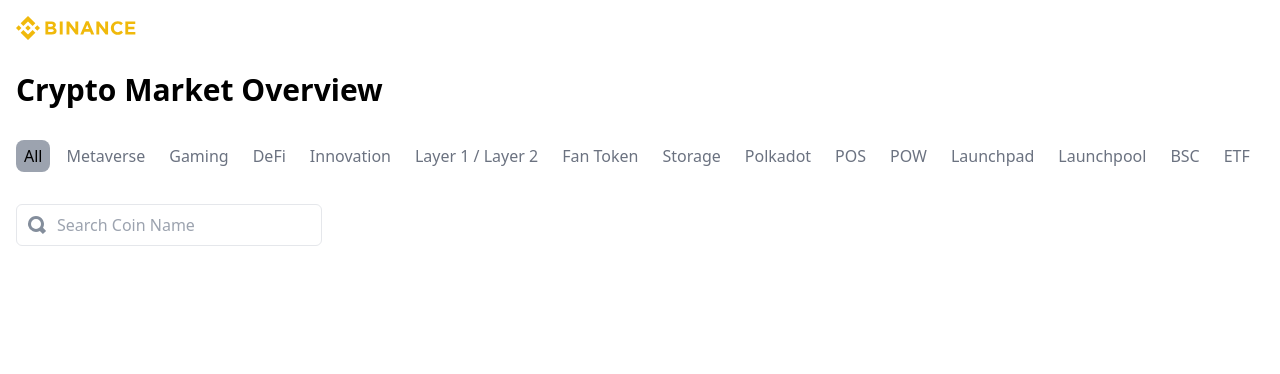
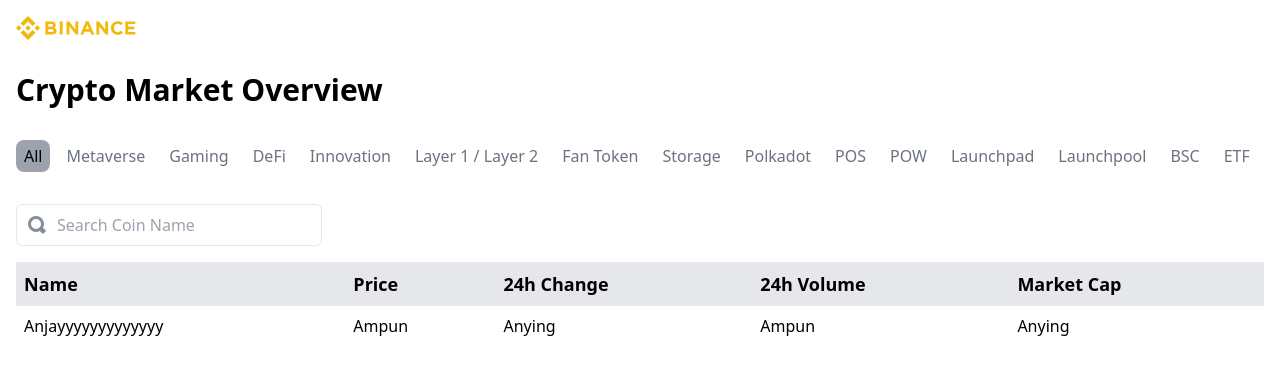
Before and after one commit to malvinh1/crypto-exchange, a React (Create React App) app: page / in a window 1280 px wide. Shown: the top 374 px of the page. Built offline with nearby package versions, Linux system fonts and the light colour scheme.

Commit message:
feat: init table component

```diff
--- /dev/null
+++ b/src/components/Table.tsx
@@ -0,0 +1,26 @@
+const Table = () => {
+  return (
+    <div>
+      <div className="table w-full">
+        <div className="table-header-group bg-gray-200 py-2  pl-3 text-lg font-bold">
+          <div className="table-cell p-2 text-justify">Name</div>
+          <div className="table-cell p-2 text-justify">Price</div>
+          <div className="table-cell p-2 text-justify">24h Change</div>
+          <div className="table-cell p-2 text-justify">24h Volume</div>
+          <div className="table-cell p-2 text-justify">Market Cap</div>
+        </div>
+        <div className="table-row-group">
+          <div className="table-row">
+            <div className="table-cell p-2">Anjayyyyyyyyyyyyy</div>
+            <div className="table-cell p-2">Ampun</div>
+            <div className="table-cell p-2">Anying</div>
+            <div className="table-cell p-2">Ampun</div>
+            <div className="table-cell p-2">Anying</div>
+          </div>
+        </div>
+      </div>
+    </div>
+  );
+};
+
+export default Table;
--- a/src/routes/Home/index.tsx
+++ b/src/routes/Home/index.tsx
@@ -1,8 +1,9 @@
 import { useState } from 'react';
 
 import BinanceLogo from '../../assets/binance.svg';
+import ScrollingTags from '../../components/ScrollingTags';
 import Searchbar from '../../components/Searchbar';
-import ScrollingTags from './components/ScrollingTags';
+import Table from '../../components/Table';
 
 const Home = () => {
   const [searchValue, setSearchValue] = useState('');
@@ -13,6 +14,7 @@
       <h1 className="my-8 text-3xl font-bold">Crypto Market Overview</h1>
       <ScrollingTags />
       <Searchbar value={searchValue} onChangeValue={setSearchValue} />
+      <Table />
     </div>
   );
 };
```
Also changed, not shown: src/components/ScrollingTags.tsx (renamed from src/routes/Home/components/ScrollingTags.tsx).
